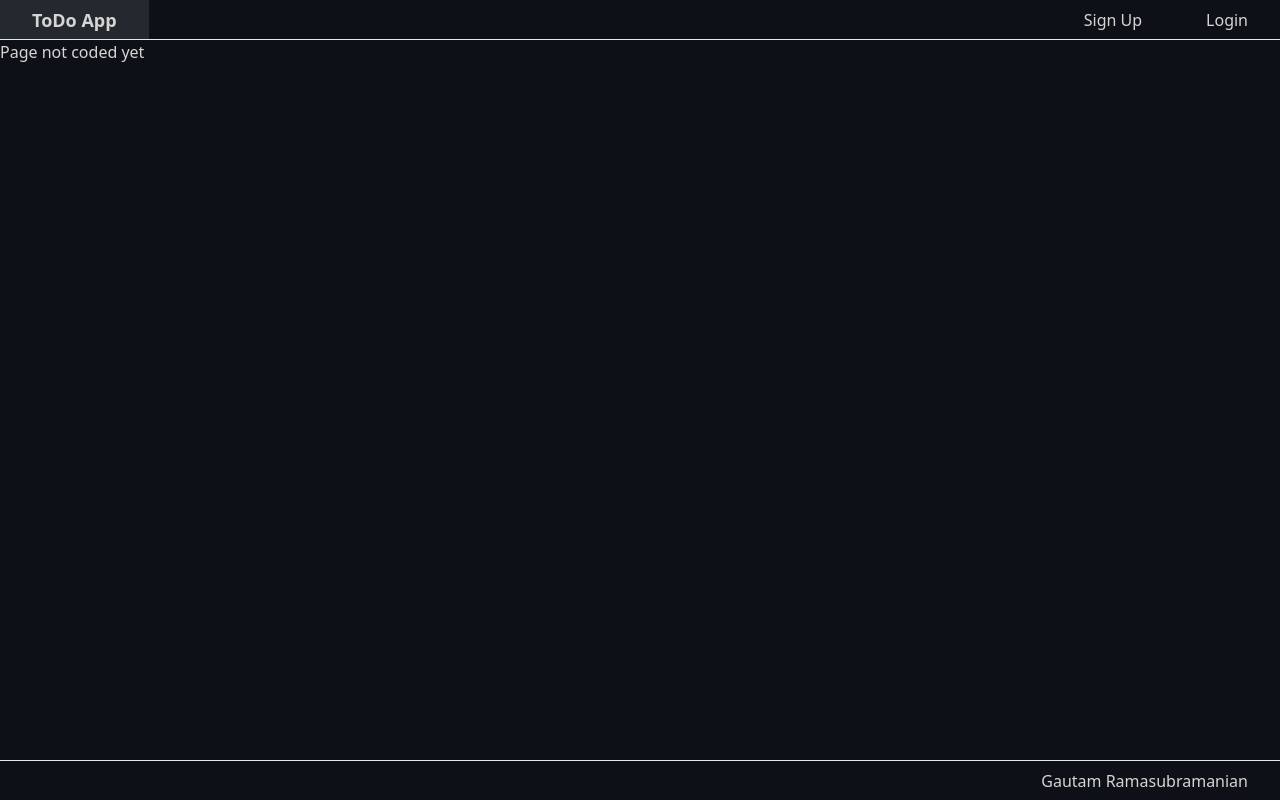
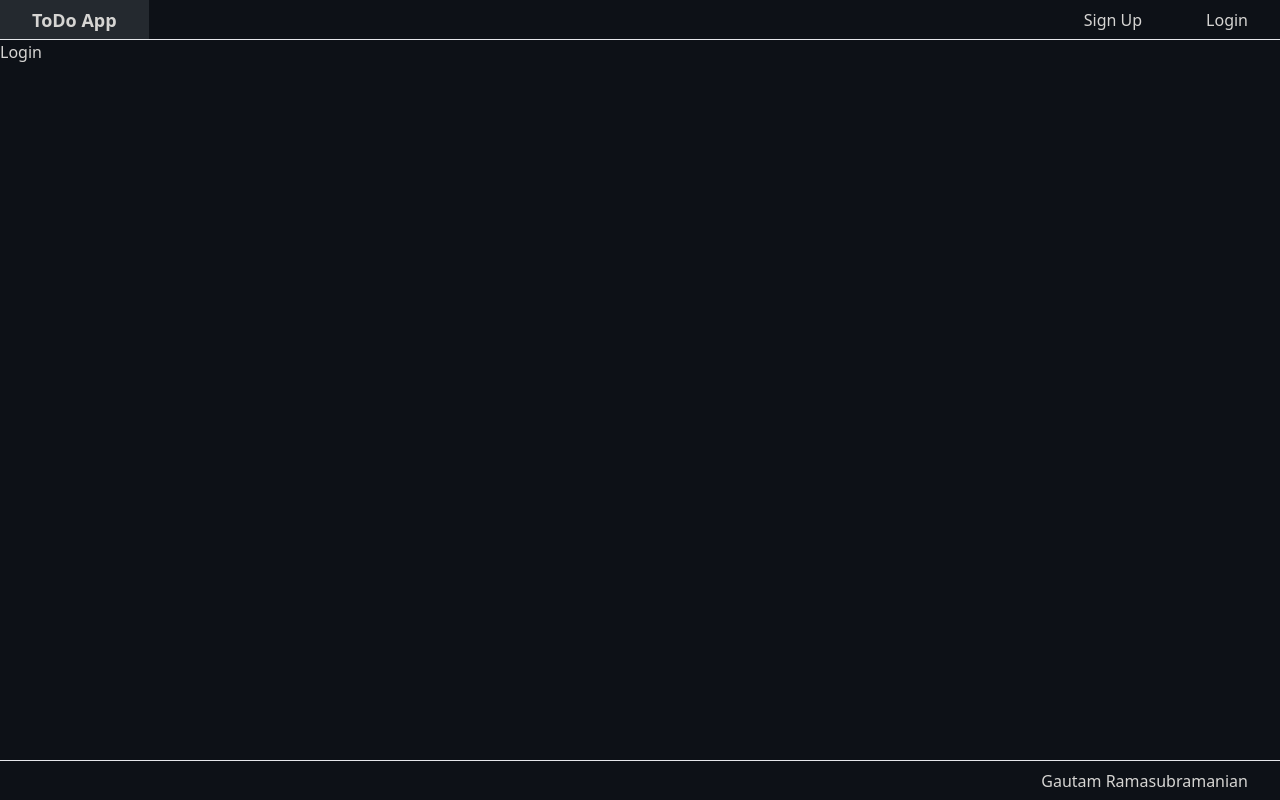
Before and after one commit to gramasu000/toDoAppOne, a Next.js app: page /login in a window 1280 px wide. Before the commit this address had no page. Built offline with nearby package versions, Linux system fonts and the light colour scheme.

Commit message:
Added login and signup page skeletons

```diff
--- /dev/null
+++ b/src/app/login/page.tsx
@@ -0,0 +1,5 @@
+"use client";
+
+export default function Login() {
+  return <>Login</>;
+}
--- /dev/null
+++ b/src/app/signup/page.tsx
@@ -0,0 +1,5 @@
+"use client";
+
+export default function Signup() {
+  return <>Sign Up</>;
+}
```
